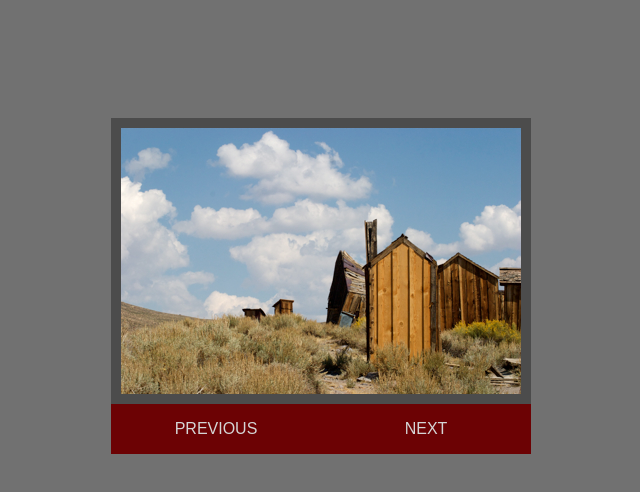
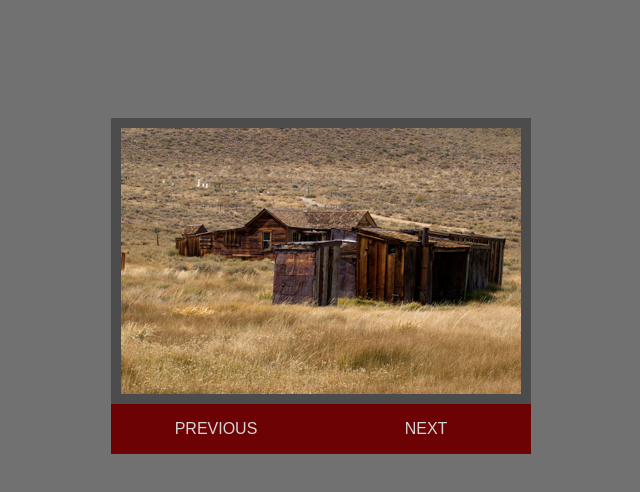
Before and after one commit to Mohanad-Nassar/jQuery-Image-Sliders, a plain HTML site: page index.html in a window 1280 px wide. Both pictures are taken after a click on the link "PREVIOUS". Shown: the whole page, without its empty margins (319-959 px from the left). Drawn offline with nearby package versions, Linux system fonts and the light colour scheme.

Commit message:
Updated the code
Signed-off-by: Mohanad Nassar <mohanadmaeen.edu@gmail.com>

```diff
--- a/script.js
+++ b/script.js
@@ -1 +1,33 @@
-// Add your JS here
+$(window).on('load', function () {
+    'use strict';
+
+    const imgCount = $('#slider ul li').length;
+    const imgWidth = $('#slider ul li img').first().width();
+    const totalWidth = (imgCount * imgWidth) + "px";
+
+    let leftPosition = 0;
+    let counter = 0;
+
+    $('#slider ul').css('width', totalWidth);
+
+    $('#next').click(function () {
+        counter++;
+        if (counter === imgCount) {
+            counter = 0
+        }
+        leftPosition = `-${counter * imgWidth}px`;
+        $('#slider ul').animate({left: leftPosition}, 700, 'easeInQuad');
+
+    });
+
+    $('#previous').click(function () {
+        counter--;
+        if (counter < 1) {
+            counter = imgCount-1;
+        }
+        leftPosition = `-${counter * imgWidth}px`;
+        $('#slider ul').animate({ left: leftPosition }, 700, 'easeInQuad');
+
+    });
+
+});
```
Also changed, not shown: styles.css (line endings or trailing spaces).
